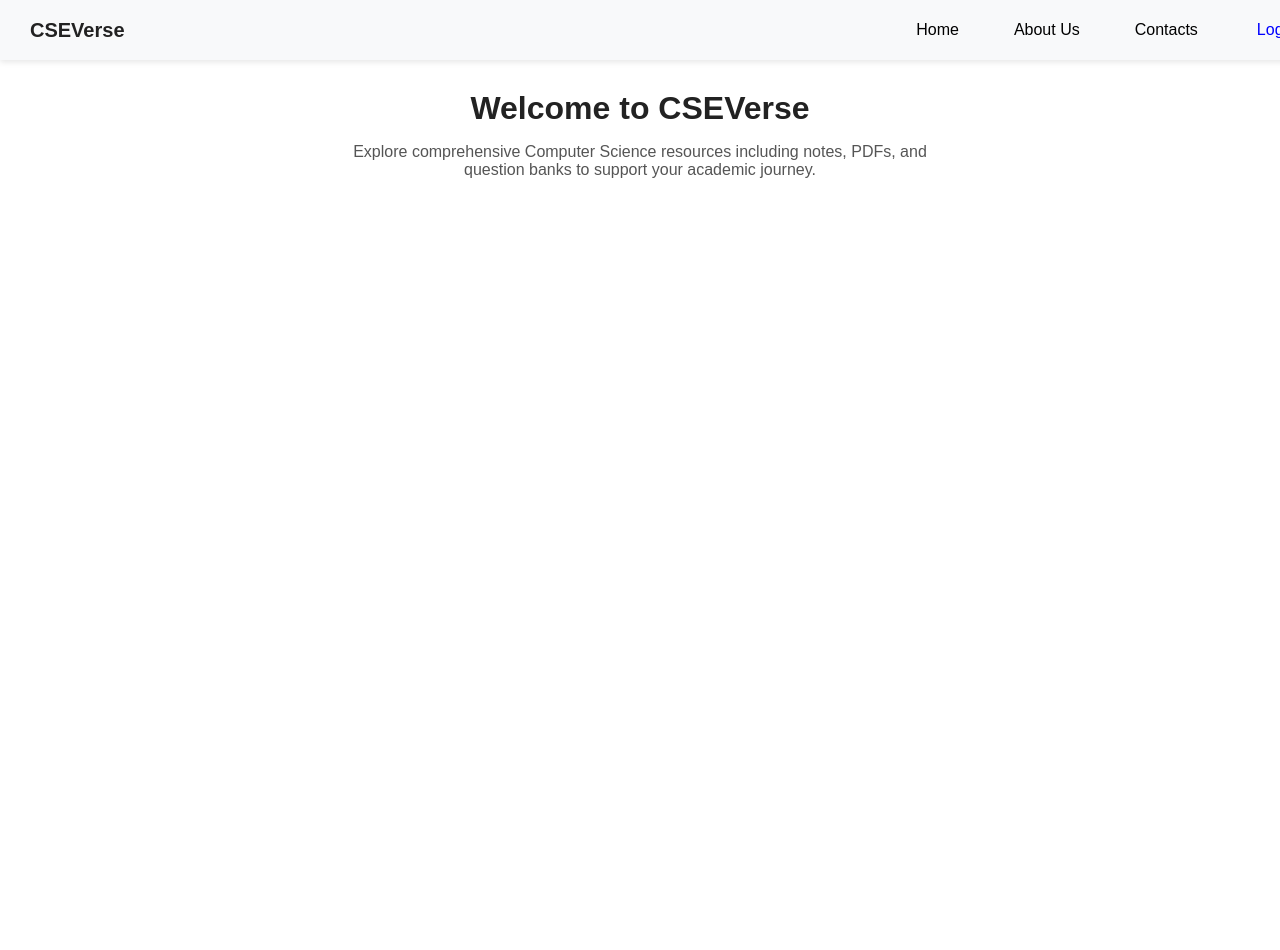
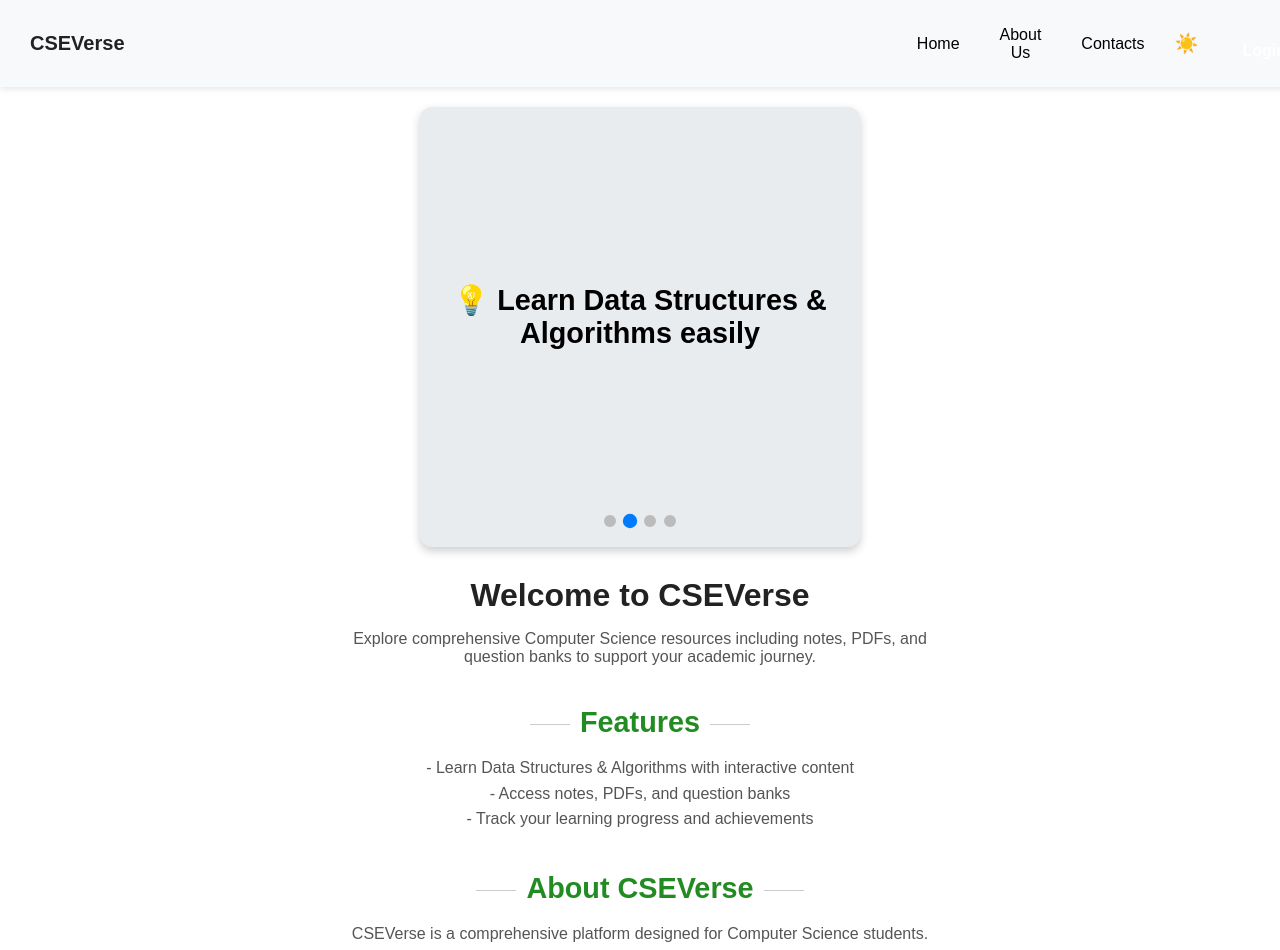
Before and after one commit to safwatashraf12114060/CSEVERSE, a React (Create React App) app: page / in a window 1280 px wide. Shown: the top 950 px of the page. Before the commit the page ends 800 px from the top, so only its background shows below. Built offline with nearby package versions, Linux system fonts and the light colour scheme.

Commit message:
Final designed homepage with navbar, slideshow and Theme

```diff
--- a/src/App.js
+++ b/src/App.js
@@ -1,22 +1,42 @@
 import React, { useState } from "react";
+import "./App.css";
 import HomePage from "./Pages/HomePage";
 import Login from "./Pages/Login";
 import Signup from "./Pages/Signup";
 
 function App() {
-  const [page, setPage] = useState("home");
+  const [page, setPage] = useState("home"); // "home", "login", "signup"
+  const [theme, setTheme] = useState("light"); // "light" / "dark"
+
+  const toggleTheme = () => {
+    setTheme(theme === "light" ? "dark" : "light");
+  };
 
   return (
-    <div>
-      {page === "home" && <HomePage onLoginClick={() => setPage("login")} />}
+    <div className={`App ${theme}`}>
+      {page === "home" && (
+        <HomePage
+          onLoginClick={() => setPage("login")}
+          theme={theme}
+          toggleTheme={toggleTheme}
+        />
+      )}
       {page === "login" && (
         <Login
           onLogin={() => setPage("home")}
           onSignupClick={() => setPage("signup")}
-          onForgotClick={() => setPage("signup")} // For demo, Forgot → Signup
+          onForgotClick={() => setPage("signup")} // demo
+          theme={theme}
+          toggleTheme={toggleTheme}
         />
       )}
-      {page === "signup" && <Signup />}
+      {page === "signup" && (
+        <Signup
+          onLoginClick={() => setPage("login")}
+          theme={theme}
+          toggleTheme={toggleTheme}
+        />
+      )}
     </div>
   );
 }
--- a/src/Pages/HomePage.css
+++ b/src/Pages/HomePage.css
@@ -34,9 +34,14 @@
   color: #007bff;
 }
 
+.theme-box {
+  font-size: 1.2rem;
+  cursor: pointer;
+}
+
 .login-btn {
   background: blue;
-  color: blue;
+  color: white;
   padding: 6px 14px;
   border-radius: 6px;
   border: none;
@@ -46,6 +51,53 @@
 
 .login-btn:hover {
   background: #2f07bd;
+}
+
+/* ----------- Slideshow ----------- */
+.slideshow {
+  width: 90%;
+  max-width: 400px;
+  height: 400px;
+  background: #e9ecef;
+  border-radius: 12px;
+  box-shadow: 0px 4px 10px rgba(0,0,0,0.2);
+  margin: 20px auto;
+  display: flex;
+  flex-direction: column;
+  justify-content: space-between;
+  align-items: center;
+  padding: 20px;
+}
+
+.slide-content {
+  flex: 1;
+  display: flex;
+  align-items: center;
+  justify-content: center;
+  text-align: center;
+  font-size: 1.2rem;
+  padding: 10px;
+}
+
+.indicators {
+  display: flex;
+  gap: 8px;
+  margin-top: 10px;
+}
+
+.dot {
+  width: 12px;
+  height: 12px;
+  background: #bbb;
+  border-radius: 50%;
+  display: inline-block;
+  cursor: pointer;
+  transition: 0.3s;
+}
+
+.dot.active {
+  background: #007bff;
+  transform: scale(1.2);
 }
 
 /* ----------- Header ----------- */
@@ -66,3 +118,63 @@
   font-size: 1rem;
   color: #555;
 }
+
+/* ----------- Sections ----------- */
+.section {
+  text-align: center;
+  max-width: 90%;
+  width: 600px;
+  margin: 40px auto 0 auto;
+}
+
+.section h2 {
+  font-size: 1.8rem;
+  color: #228B22;
+  margin-bottom: 15px;
+  position: relative;
+}
+
+.section h2::before,
+.section h2::after {
+  content: "";
+  display: inline-block;
+  width: 40px;
+  height: 1px;
+  background: #ccc;
+  vertical-align: middle;
+  margin: 0 10px;
+}
+
+.section p {
+  font-size: 1rem;
+  color: #555;
+  line-height: 1.6;
+}
+
+.read-more {
+  color: #007bff;
+  cursor: pointer;
+}
+
+/* ----------- Dark Theme ----------- */
+body.dark-theme {
+  background: #1e1e1e;
+  color: #eee;
+}
+
+body.dark-theme .navbar {
+  background: #2c2c2c;
+}
+
+body.dark-theme .logo {
+  color: #fff;
+}
+
+body.dark-theme .slideshow {
+  background: #333;
+  color: #eee;
+}
+
+body.dark-theme .section h2 {
+  color: #90ee90;
+}
--- a/src/Pages/HomePage.js
+++ b/src/Pages/HomePage.js
@@ -1,22 +1,66 @@
-import React from "react";
+import React, { useState, useEffect } from "react";
 import "./HomePage.css";
-import ButtonClick from "../Buttons/ButtonClick";
+
+const slides = [
+  { id: 1, text: "📘 Welcome to CSEVerse - A hub for CSE resources" },
+  { id: 2, text: "💡 Learn Data Structures & Algorithms easily" },
+  { id: 3, text: "📂 Access Notes, PDFs & Question Banks" },
+  { id: 4, text: "🚀 Prepare for your career with guidance" }
+];
 
 function HomePage({ onLoginClick }) {
+  const [current, setCurrent] = useState(0);
+  const [isDark, setIsDark] = useState(false);
+
+  // Auto slideshow every 3s
+  useEffect(() => {
+    const timer = setInterval(() => {
+      setCurrent((prev) => (prev + 1) % slides.length);
+    }, 3000);
+    return () => clearInterval(timer);
+  }, []);
+
+  // Theme toggle handler
+  const toggleTheme = () => {
+    setIsDark((prev) => !prev);
+    document.body.classList.toggle("dark-theme");
+  };
+
   return (
     <div className="homepage">
+      {/* Navbar */}
       <nav className="navbar">
         <div className="logo">CSEVerse</div>
         <div className="nav-links">
-          <ButtonClick>Home</ButtonClick>
-          <ButtonClick>About Us</ButtonClick>
-          <ButtonClick>Contacts</ButtonClick>
-          <ButtonClick type="login" onClick={onLoginClick}>
+          <button className="nav-btn">Home</button>
+          <button className="nav-btn">About Us</button>
+          <button className="nav-btn">Contacts</button>
+          <div className="theme-box" onClick={toggleTheme}>
+            {isDark ? "🌙" : "☀️"}
+          </div>
+          <button className="login-btn" onClick={onLoginClick}>
             Login
-          </ButtonClick>
+          </button>
         </div>
       </nav>
 
+      {/* Slideshow */}
+      <div className="slideshow">
+        <div className="slide-content">
+          <h2>{slides[current].text}</h2>
+        </div>
+        <div className="indicators">
+          {slides.map((slide, index) => (
+            <span
+              key={slide.id}
+              className={`dot ${index === current ? "active" : ""}`}
+              onClick={() => setCurrent(index)}
+            ></span>
+          ))}
+        </div>
+      </div>
+
+      {/* Welcome header */}
       <div className="homepage-header">
         <h1>Welcome to CSEVerse</h1>
         <p>
@@ -24,6 +68,29 @@ function HomePage({ onLoginClick }) {
           and question banks to support your academic journey.
         </p>
       </div>
+
+      {/* Features Section */}
+      <div className="section">
+        <h2>Features</h2>
+        <p>
+          - Learn Data Structures & Algorithms with interactive content
+          <br />
+          - Access notes, PDFs, and question banks
+          <br />
+          - Track your learning progress and achievements
+        </p>
+      </div>
+
+      {/* About Section */}
+      <div className="section">
+        <h2>About CSEVerse</h2>
+        <p>
+          CSEVerse is a comprehensive platform designed for Computer Science
+          students. Our mission is to provide high-quality resources and
+          guidance to help students excel academically and professionally...
+          <span className="read-more">Read More</span>
+        </p>
+      </div>
     </div>
   );
 }
--- a/src/Pages/Login.css
+++ b/src/Pages/Login.css
@@ -12,10 +12,6 @@
   text-align: center;
   max-width: 400px;
   width: 100%;
-  padding: 20px;
-  background-color: white;
-  border-radius: 12px;
-  box-shadow: 0 4px 10px rgba(0,0,0,0.1);
 }
 
 /* Headings */
@@ -47,22 +43,22 @@
   border: 1px solid #007bff;
 }
 
-/* Button */
-.login-box button {
+/* Login button */
+.login-btn {
   width: 100%;
   padding: 12px;
   margin-top: 15px;
   background-color: #007bff;
-  color: rgb(236, 230, 230);
+  color: white;
   font-weight: 600;
   border: none;
-  border-radius: 10px;
+  border-radius: 8px;
   cursor: pointer;
   font-size: 14px;
   transition: background 0.3s;
 }
 
-.login-box button:hover {
+.login-btn:hover {
   background-color: #0056b3;
 }
 
--- a/src/Pages/Signup.css
+++ b/src/Pages/Signup.css
@@ -3,19 +3,22 @@ body {
   font-family: Arial, sans-serif;
 }
 
+/* Main container */
 .signup-container {
   display: flex;
   flex-direction: column;
-  align-items: flex-start;   /* Align form to the left */
- padding-left: 60px;        /* Push form a little from the left edge */
+  align-items: center;
+  background: #fff;
+  min-height: 100vh;
 }
 
+/* Navbar */
 .navbar {
   width: 100%;
   background: #f8f9fa;
   padding: 15px 30px;
   display: flex;
-  justify-content: space-between;
+  justify-content: space-between;  /* logo left, links right */
   align-items: center;
   box-shadow: 0 2px 6px rgba(0,0,0,0.1);
 }
@@ -25,8 +28,12 @@ body {
   font-weight: bold;
 }
 
+.nav-links {
+  display: flex;
+  gap: 20px;
+}
+
 .nav-links button {
-  margin-left: 15px;
   border: none;
   background: none;
   cursor: pointer;
@@ -37,41 +44,42 @@ body {
   color: #007bff;
 }
 
+/* Signup form */
 .form-wrapper {
   width: 400px;
-  margin: 40px auto 0 auto;   /* center horizontally */
- /text-align: left;           /* keep labels and inputs left-aligned */
+  margin-top: 40px;
+  text-align: left;
+}
+
+.form-wrapper h2 {
+  margin-bottom: 20px;
+  font-size: 22px;
+  font-weight: bold;
 }
 
 .signup-form {
   display: flex;
   flex-direction: column;
-  gap: 8px;
+  gap: 10px;
 }
 
 .signup-form label {
   font-weight: bold;
-  margin-bottom: 4px;
-  font-size: 15px;
+  font-size: 14px;
 }
 
 .signup-form input,
 .signup-form select {
-  padding: 10px;            /* Slightly smaller padding */
-  font-size: 14px;          /* Smaller text inside boxes */
+  padding: 10px;
+  font-size: 14px;
   border-radius: 6px;
   border: 1px solid #ccc;
   outline: none;
 }
 
 .signup-form input::placeholder {
-  font-size: 14px;          /* Smaller placeholder text */
+  font-size: 14px;
   color: #888;
-}
-
-.signup-form select
- {
-  font-size: 14px;          /* Dropdown text size */
 }
 
 .signup-form input:focus,
@@ -80,7 +88,7 @@ body {
 }
 
 .signup-btn {
-  margin-top: 10px;
+  margin-top: 15px;
   padding: 12px;
   border: none;
   border-radius: 6px;
@@ -94,9 +102,11 @@ body {
   background: #0056b3;
 }
 
+/* Login redirect link */
 .login-redirect {
   margin-top: 15px;
   font-size: 14px;
+  text-align: center;
 }
 
 .login-redirect span {
--- a/src/Pages/Signup.js
+++ b/src/Pages/Signup.js
@@ -15,21 +15,46 @@ export default function Signup() {
   });
 
   const handleChange = (e) => {
-    setFormData({ ...formData, [e.target.name]: e.target.value });
+    setFormData({
+      ...formData,
+      [e.target.name]: e.target.value,
+    });
+  };
+
+  const handleNavigation = (page) => {
+    window.location.href = `/${page}`;
   };
 
   const handleSignup = (e) => {
     e.preventDefault();
+
     if (formData.password !== formData.confirmPassword) {
       alert("Passwords do not match!");
       return;
     }
-    alert("Signup successful! Redirecting...");
-    window.location.reload();
+
+    alert("Signup successful! Redirecting to login page...");
+    window.location.href = "/login";
+  };
+
+  const handleLoginRedirect = () => {
+    window.location.href = "/login";
   };
 
   return (
     <div className="signup-container">
+      {/* Navbar */}
+      <nav className="navbar">
+        <div className="logo">CSEVerse</div>
+        <div className="nav-links">
+          <button onClick={() => handleNavigation("home")}>Home</button>
+          <button onClick={() => handleNavigation("about")}>About</button>
+          <button onClick={() => handleNavigation("contact")}>Contact</button>
+          <button onClick={() => handleNavigation("login")}>Login</button>
+        </div>
+      </nav>
+
+      {/* Signup Form */}
       <div className="form-wrapper">
         <h2>Create your account</h2>
         <form onSubmit={handleSignup} className="signup-form">
@@ -37,6 +62,7 @@ export default function Signup() {
           <input
             type="text"
             name="fullName"
+            placeholder="Enter your full name"
             value={formData.fullName}
             onChange={handleChange}
             required
@@ -46,6 +72,7 @@ export default function Signup() {
           <input
             type="text"
             name="contactNo"
+            placeholder="Enter your contact number"
             value={formData.contactNo}
             onChange={handleChange}
             required
@@ -55,6 +82,7 @@ export default function Signup() {
           <input
             type="text"
             name="address"
+            placeholder="Enter your address"
             value={formData.address}
             onChange={handleChange}
             required
@@ -64,6 +92,7 @@ export default function Signup() {
           <input
             type="text"
             name="idNumber"
+            placeholder="Enter your ID number"
             value={formData.idNumber}
             onChange={handleChange}
             required
@@ -76,7 +105,7 @@ export default function Signup() {
             onChange={handleChange}
             required
           >
-            <option value="">Select semester</option>
+            <option value="">Select your semester</option>
             <option value="1">1st Semester</option>
             <option value="2">2nd Semester</option>
             <option value="3">3rd Semester</option>
@@ -90,7 +119,7 @@ export default function Signup() {
             onChange={handleChange}
             required
           >
-            <option value="">Select year</option>
+            <option value="">Select your year</option>
             <option value="1">1st Year</option>
             <option value="2">2nd Year</option>
             <option value="3">3rd Year</option>
@@ -101,6 +130,7 @@ export default function Signup() {
           <input
             type="email"
             name="eduMail"
+            placeholder="Enter your educational email"
             value={formData.eduMail}
             onChange={handleChange}
             required
@@ -110,6 +140,7 @@ export default function Signup() {
           <input
             type="password"
             name="password"
+            placeholder="Enter your password"
             value={formData.password}
             onChange={handleChange}
             required
@@ -119,6 +150,7 @@ export default function Signup() {
           <input
             type="password"
             name="confirmPassword"
+            placeholder="Confirm your password"
             value={formData.confirmPassword}
             onChange={handleChange}
             required
@@ -128,6 +160,11 @@ export default function Signup() {
             Sign Up
           </button>
         </form>
+
+        <p className="login-redirect">
+          Already have an account?{" "}
+          <span onClick={handleLoginRedirect}>Login</span>
+        </p>
       </div>
     </div>
   );
--- /dev/null
+++ b/src/Pages/Theme.css
@@ -0,0 +1,77 @@
+/* ----------- Global Themes ----------- */
+
+/* Light Theme */
+.light {
+  background-color: #f8f7fb;
+  color: #222;
+}
+
+.light .navbar {
+  background-color: #f4f4f4;
+}
+
+.light .nav-btn,
+.light .login-btn {
+  color: #222;
+}
+
+.light .nav-btn:hover,
+.light .login-btn:hover {
+  color: #007bff;
+}
+
+.light .homepage-header h1,
+.light .section h2,
+.light .slide-content h2 {
+  color: #222;
+}
+
+/* Dark Theme */
+.dark {
+  background-color: #222;
+  color: #f8f7fb;
+}
+
+.dark .navbar {
+  background-color: #333;
+}
+
+.dark .nav-btn,
+.dark .login-btn {
+  color: #f8f7fb;
+}
+
+.dark .nav-btn:hover,
+.dark .login-btn:hover {
+  color: #00bfff;
+}
+
+.dark .homepage-header h1,
+.dark .section h2,
+.dark .slide-content h2 {
+  color: #f8f7fb;
+}
+
+/* Slideshow Dots */
+.dot {
+  background-color: #bbb;
+}
+
+.dark .dot.active {
+  background-color: #00bfff;
+}
+
+.light .dot.active {
+  background-color: #007bff;
+}
+
+/* Sections */
+.light .section p,
+.light .homepage-header p {
+  color: #555;
+}
+
+.dark .section p,
+.dark .homepage-header p {
+  color: #ddd;
+}
```
Also changed, not shown: src/Pages/Login.js (+8 -6 lines), src/Pages/Theme.js (added, +12 -0 lines).
